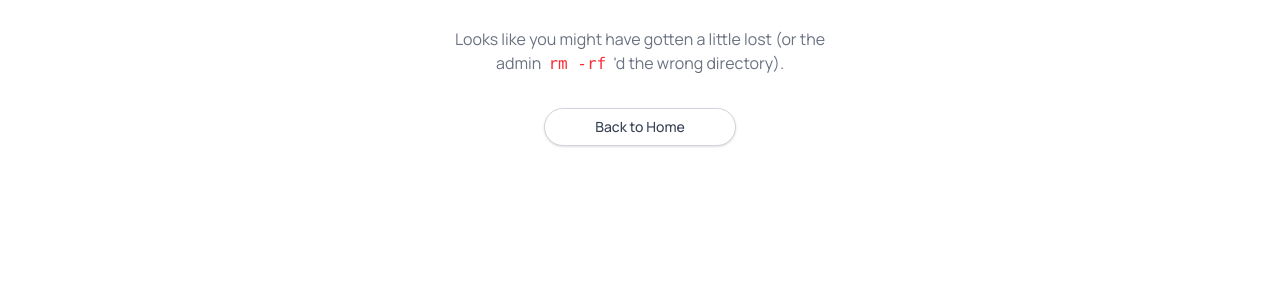
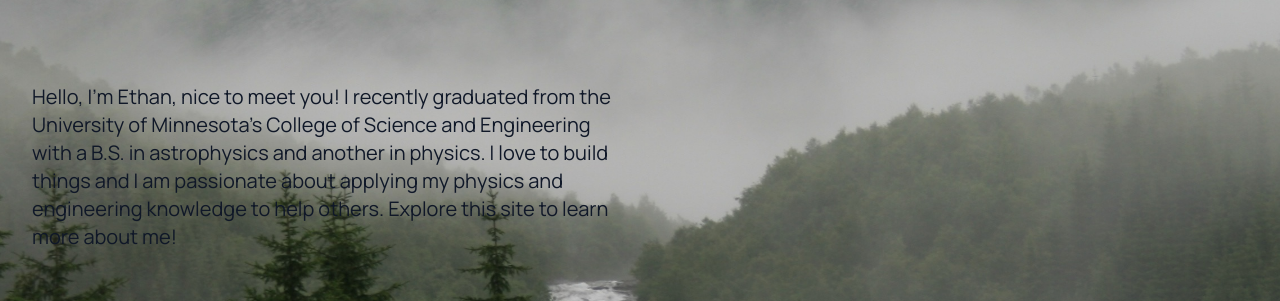
Before and after one commit to Gram012/EthanG.Earth, a Next.js app: page /research in a window 1280 px wide. Before the commit this address had no page. Shown: the part 406-707 px from the top of the page. Built offline with nearby package versions, Linux system fonts and the light colour scheme.

Commit message:
update links and added new pages

```diff
--- a/app/(home)/page.tsx
+++ b/app/(home)/page.tsx
@@ -32,11 +32,12 @@ export default function HomePage() {
                 <span className="block text-orange-500">Engineering</span>
               </h1>
               <p className="mt-3 text-base text-gray-900 sm:mt-5 sm:text-xl lg:text-lg xl:text-xl">
-                Hello, I'm Ethan, nice to meet you! I'm a senior studying
-                physics and astrophysics at the University of Minnesota Twin
-                Cities. I love to build things and I am passionate about
-                applying my physics and engineering knowledge to help others.
-                Explore this site to learn more about me!
+                Hello, I'm Ethan, nice to meet you! I recently graduated from
+                the University of Minnesota's College of Science and Engineering
+                with a B.S. in astrophysics and another in physics. I love to
+                build things and I am passionate about applying my physics and
+                engineering knowledge to help others. Explore this site to learn
+                more about me!
               </p>
               <div className="mt-8 sm:max-w-lg sm:mx-auto sm:text-center lg:text-left lg:mx-0">
                 <a href="https://ethang.earth/files/Resume.pdf" target="_blank">
@@ -60,7 +61,7 @@ export default function HomePage() {
             <div>
               <div className="flex items-center justify-center h-12 w-12 rounded-md bg-orange-500 text-white hover:bg-orange-600">
                 <Link
-                  href={"/cv"}
+                  href={"/research"}
                   className="flex items-center justify-center h-full w-full"
                 >
                   <svg viewBox="0 0 24 24" className="h-6 w-6">
@@ -73,7 +74,7 @@ export default function HomePage() {
               </div>
               <div className="mt-5">
                 <h2 className="text-lg font-medium text-gray-900 dark:text-gray-100 underline ">
-                  <Link href={"/cv"}>Research</Link>
+                  <Link href={"/research"}>Research</Link>
                 </h2>
                 <p className="mt-2 text-base text-gray-500 dark:text-gray-400">
                   I currently work as a researcher for the TURBO Telescope
@@ -86,7 +87,7 @@ export default function HomePage() {
             <div className="mt-10 lg:mt-0">
               <div className="flex items-center justify-center h-12 w-12 rounded-md bg-orange-500 text-white hover:bg-orange-600">
                 <Link
-                  href={"/cv"}
+                  href={"/projects"}
                   className="flex items-center justify-center h-full w-full"
                 >
                   <Hammer className="h-6 w-6" />
@@ -94,7 +95,7 @@ export default function HomePage() {
               </div>
               <div className="mt-5">
                 <h2 className="text-lg font-medium text-gray-900 dark:text-gray-100 underline ">
-                  <Link href={"/cv"}>Projects</Link>
+                  <Link href={"/projects"}>Projects</Link>
                 </h2>
                 <p className="mt-2 text-base text-gray-500 dark:text-gray-400">
                   For my physics capstone, my partner and I are using Mössbauer
@@ -106,7 +107,7 @@ export default function HomePage() {
             <div className="mt-10 lg:mt-0">
               <div className="flex items-center justify-center h-12 w-12 rounded-md bg-orange-500 text-white hover:bg-orange-600">
                 <Link
-                  href={"/cv"}
+                  href={"/hobbies"}
                   className="flex items-center justify-center h-full w-full"
                 >
                   <TentTree className="h-6 w-6" />
@@ -115,7 +116,7 @@ export default function HomePage() {
 
               <div className="mt-5">
                 <h2 className="text-lg font-medium text-gray-900 dark:text-gray-100 underline">
-                  <Link href={"/cv"}>Hobbies</Link>
+                  <Link href={"/hobbies"}>Hobbies</Link>
                 </h2>
 
                 <p className="mt-2 text-base text-gray-500 dark:text-gray-400">
--- /dev/null
+++ b/app/(home)/projects/page.tsx
@@ -0,0 +1,33 @@
+import { Button } from "@/components/ui/button";
+import {
+  ArrowRight,
+  CreditCard,
+  Database,
+  Hammer,
+  Images,
+  TentTree,
+} from "lucide-react";
+import "@/app/globals.css";
+import Link from "next/link";
+
+export default function CVPage() {
+  return (
+    <main className="background-image">
+      <section className="py-100">
+        <div className="max-w-7xl mx-auto px-4 sm:px-6 lg:px-8">
+          <div className="lg:grid lg:grid-cols-12 lg:gap-8">
+            <div className="sm:text-center md:max-w-2xl md:mx-auto lg:col-span-6 lg:col-start-7 lg:text-right">
+              <h1 className="text-4xl font-bold text-gray-900 tracking-tight sm:text-5xl md:text-6xl">
+                Under
+                <span className="block text-orange-500">Construction</span>
+              </h1>
+              <p className="mt-3 text-base text-gray-900 sm:mt-5 sm:text-xl lg:text-lg xl:text-xl">
+                Check back soon for updates!
+              </p>
+            </div>
+          </div>
+        </div>
+      </section>
+    </main>
+  );
+}
--- /dev/null
+++ b/app/(home)/research/page.tsx
@@ -0,0 +1,34 @@
+import { Button } from "@/components/ui/button";
+import {
+  ArrowRight,
+  CreditCard,
+  Database,
+  Hammer,
+  Images,
+  TentTree,
+} from "lucide-react";
+import "@/app/globals.css";
+import Link from "next/link";
+
+export default function CVPage() {
+  return (
+    <main className="background-image">
+      <section className="py-100">
+        <div className="max-w-7xl mx-auto px-4 sm:px-6 lg:px-8">
+          <div className="lg:grid lg:grid-cols-12 lg:gap-8">
+            <div className="sm:text-center md:max-w-2xl md:mx-auto lg:col-span-6 lg:text-left">
+              <p className="mt-3 text-base text-gray-900 sm:mt-5 sm:text-xl lg:text-lg xl:text-xl">
+                Hello, I'm Ethan, nice to meet you! I recently graduated from
+                the University of Minnesota's College of Science and Engineering
+                with a B.S. in astrophysics and another in physics. I love to
+                build things and I am passionate about applying my physics and
+                engineering knowledge to help others. Explore this site to learn
+                more about me!
+              </p>
+            </div>
+          </div>
+        </div>
+      </section>
+    </main>
+  );
+}
--- a/app/jump/page.tsx
+++ b/app/jump/page.tsx
@@ -160,7 +160,7 @@ export default function JumpPage() {
       description: "Integral Calculator",
     },
     {
-      href: "https://drive.google.com/drive/u/0/home",
+      href: "https://www.wolframalpha.com",
       icon: (
         <img
           src="https://upload.wikimedia.org/wikipedia/commons/1/12/Google_Drive_icon_%282020%29.svg"
```
Also changed, not shown: app/(home)/hobbies/page.tsx (renamed from app/(home)/cv/page.tsx).
